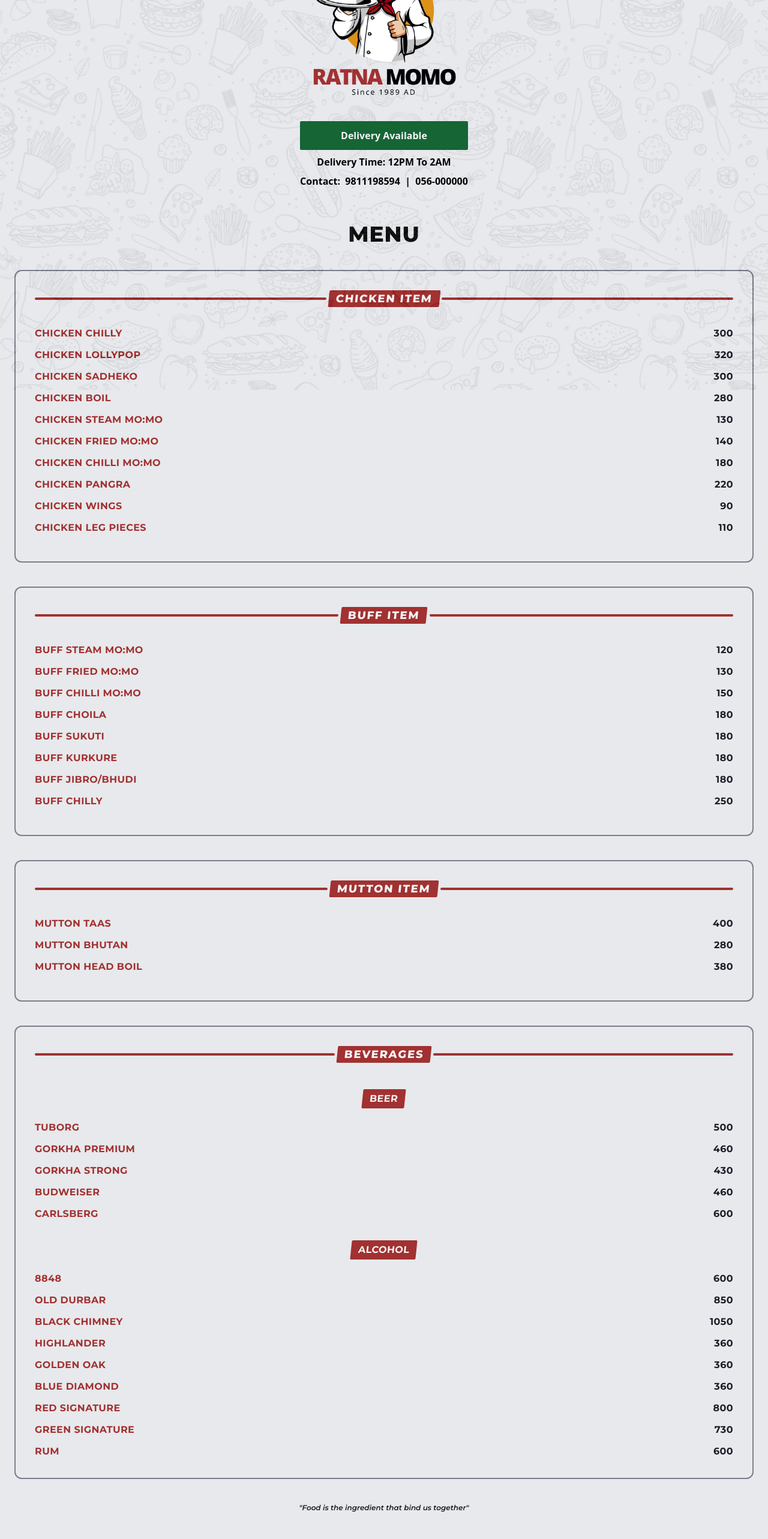
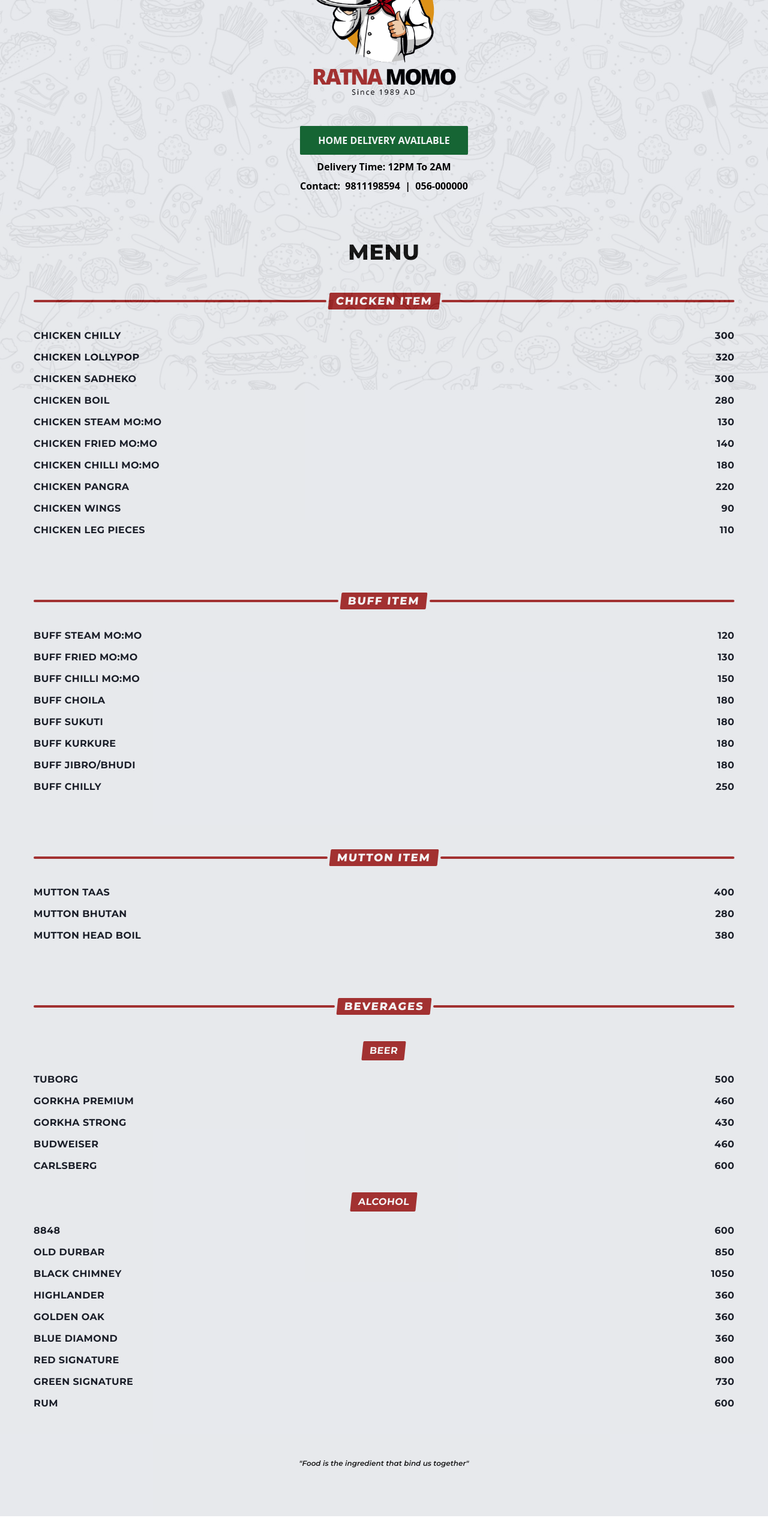
Before and after one commit to prabinbastakoti/ratna_momo, a React (Vite) app: page / in a window 1280 px wide. Shown: the part 150-2716 px from the top of the page at 60% size. After the commit the page ends 2678 px from the top, so only its background shows below. Built offline with nearby package versions, Linux system fonts and the light colour scheme.

Commit message:
update minor informations

```diff
--- a/src/App.jsx
+++ b/src/App.jsx
@@ -13,25 +13,25 @@ function App() {
       }}
     >
       <div className="mb-3 absolute z-10 w-full pt-10">
-        <img src="/logo.png" alt="" className="w-60 mx-auto mb-10" />
+        <img src="/logo.png" alt="" className="w-60 mx-auto mb-12" />
         <div className="flex flex-col gap-6 items-center justify-between mb-6">
           <div className="text-center text-black font-bold flex flex-col gap-2">
-            <div className="bg-green-800 text-gray-100 p-3 rounded-sm">
-              Delivery Available
+            <div className="bg-green-800 text-gray-100 py-3 rounded-sm uppercase">
+              Home Delivery Available
             </div>
             <div>Delivery Time: 12PM To 2AM</div>
             <div>Contact: &nbsp;9811198594 &nbsp;|&nbsp; 056-000000</div>
           </div>
         </div>
       </div>
-      <div className="absolute w-full pt-[520px] bg-gray-200 opacity-90 min-h-screen flex flex-col gap-10 px-6 pb-20 font-Montserrat">
+      <div className="absolute w-full pt-[550px] bg-gray-200 opacity-90 min-h-screen flex flex-col gap-4 px-6 pb-20 font-Montserrat">
         <div className="text-center font-extrabold text-4xl tracking-wide ">
           MENU
         </div>
         {MenuData.map((item, index) => {
           return <SingleCategory data={item} key={index} />;
         })}
-        <div className="text-center italic font-semibold text-xs">
+        <div className="text-center italic font-semibold text-xs mt-8">
           "Food is the ingredient that bind us together"
         </div>
       </div>
--- a/src/components/SingleCategory.jsx
+++ b/src/components/SingleCategory.jsx
@@ -3,7 +3,7 @@ import SingleItem from './SingleItem';
 const SingleCategory = ({ data }) => {
   console.log(data);
   return (
-    <div className="border-2 border-gray-500 rounded-xl p-8">
+    <div className="p-8">
       <div className="flex items-center justify-between mb-8 gap-1">
         <div className="h-1 bg-red-800 w-full rounded-2xl"></div>
         <div className="uppercase px-3 font-extrabold text-lg whitespace-nowrap text-gray-100 tracking-widest bg-red-800 -skew-x-6 rounded-sm">
--- a/src/components/SingleItem.jsx
+++ b/src/components/SingleItem.jsx
@@ -1,7 +1,7 @@
 const SingleItem = ({ item }) => {
   return (
     <div className="flex items-center justify-between">
-      <div className="uppercase text-red-800 font-bold tracking-wide">
+      <div className="uppercase text-gray-950 font-bold tracking-wide">
         {item.itemName}
       </div>
       <div className="uppercase text-gray-950 font-bold tracking-wide">
```
